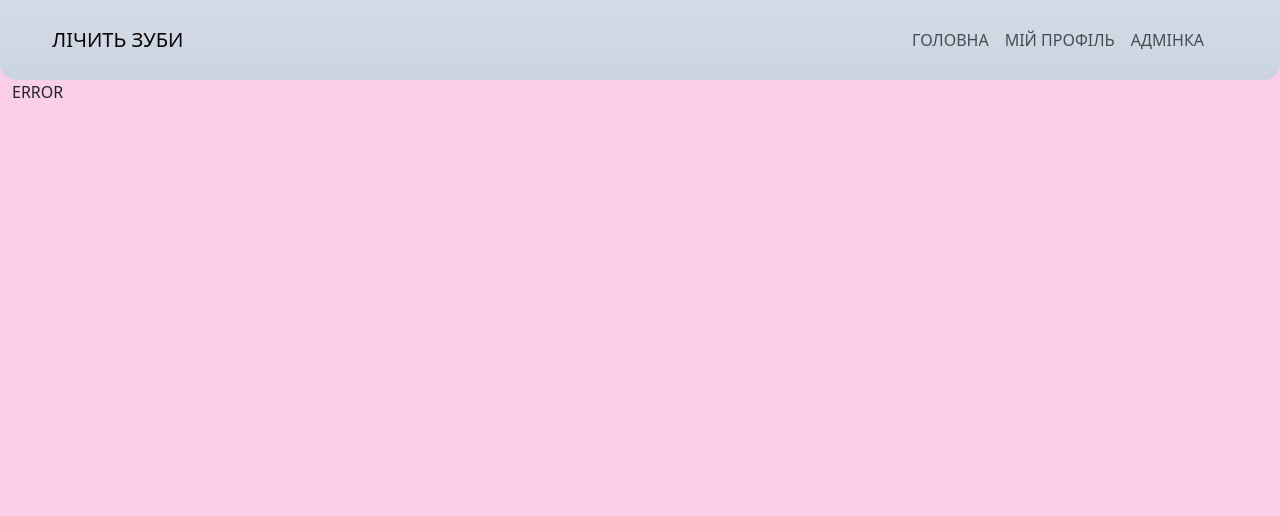
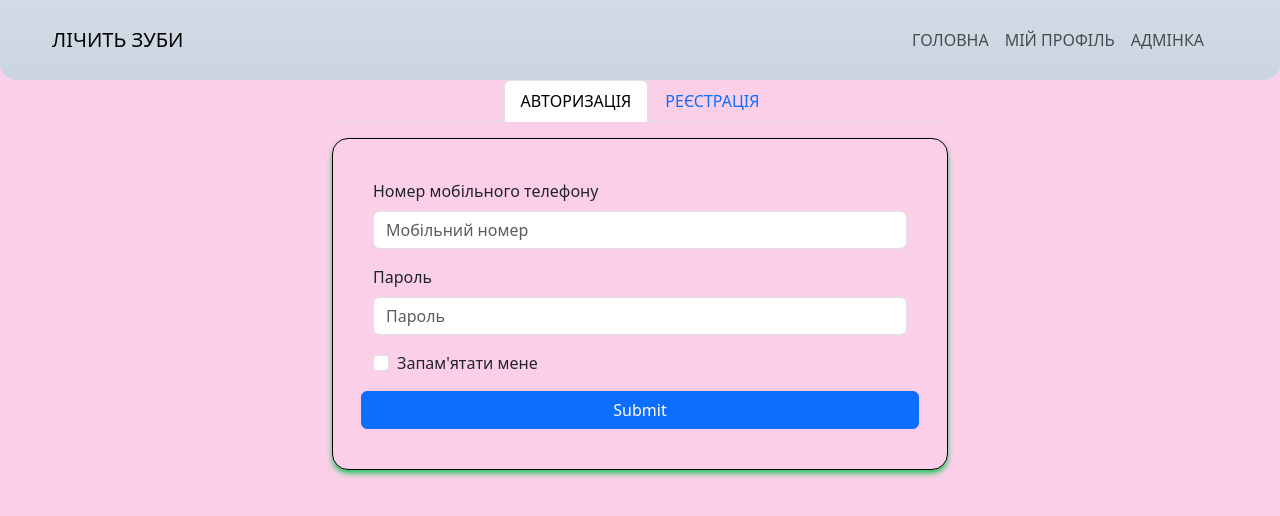
Before and after one commit to VladGrushevoi/learning-typescript, a React (Vite) app in the folder e-journal/: page /auth in a window 1280 px wide. Shown: the top 516 px of the page. Built offline with nearby package versions, Linux system fonts and the light colour scheme.

Commit message:
starting for creating auth page

```diff
--- /dev/null
+++ b/e-journal/src/components/SignInForm/SignInForm.tsx
@@ -0,0 +1,29 @@
+import { Button, Form, Row } from "react-bootstrap"
+
+export const SignInForm = () => {
+    return (
+        <>
+            <Form className="py-3 px-4">
+                <Form.Group className="mb-3" controlId="formBasicEmail">
+                    <Form.Label>Номер мобільного телефону</Form.Label>
+                    <Form.Control type="email" placeholder="Мобільний номер" />
+                    <Form.Text className="text-muted">
+                    </Form.Text>
+                </Form.Group>
+
+                <Form.Group className="mb-3" controlId="formBasicPassword">
+                    <Form.Label>Пароль</Form.Label>
+                    <Form.Control type="password" placeholder="Пароль" />
+                </Form.Group>
+                <Form.Group className="mb-3" controlId="formBasicCheckbox">
+                    <Form.Check type="checkbox" label="Запам'ятати мене" />
+                </Form.Group>
+                <Row>
+                <Button variant="primary" type="submit" className="">
+                    Submit
+                </Button>
+                </Row>
+            </Form>
+        </>
+    )
+}
--- /dev/null
+++ b/e-journal/src/components/pages/AuthPage/AuthPage.tsx
@@ -0,0 +1,35 @@
+import { Col, Row, Tab, Tabs } from "react-bootstrap"
+import { SignInForm } from "../../SignInForm/SignInForm"
+
+interface AuthPageProps {
+
+}
+
+export const AuthPage = ({ }: AuthPageProps) => {
+    return (
+        <>
+            <Row className="">
+                <Col sm={1} md={2} lg={3}></Col>
+                <Col>
+                <Tabs
+                    defaultActiveKey="signIn"
+                    id="uncontrolled-tab-example"
+                    className="mb-3 justify-center"
+                >
+                    <Tab
+                        eventKey="signIn"
+                        title="АВТОРИЗАЦІЯ"
+                        className="justify-center content-center py-4 px-3 items-center border border-black rounded-2xl shadow-md shadow-green-500"
+                        >
+                        <SignInForm />
+                    </Tab>
+                    <Tab eventKey="signUp" title="РЕЄСТРАЦІЯ">
+                        РЕЄСТРАЦІЯ
+                    </Tab>
+                </Tabs>
+                </Col >
+                <Col sm={1} md={2} lg={3}></Col>
+            </Row>
+        </>
+    )
+}
--- a/e-journal/src/router.tsx
+++ b/e-journal/src/router.tsx
@@ -3,6 +3,7 @@ import { MainPage } from "./components/pages/MainPage/MainPage"
 import { ProfilePage } from "./components/pages/ProfilePage/ProfilePage"
 import { AdminPage } from "./components/pages/AdminPage/AdminPage"
 import { useFakeWorkHour } from "./fake-data/fake-workHour"
+import { AuthPage } from "./components/pages/AuthPage/AuthPage"
 
 export const getRoutes = () => {
     const { workDays, addNewWorkHour } = useFakeWorkHour();
@@ -19,6 +20,10 @@ export const getRoutes = () => {
                 })}
             />,
             errorElement: <div>ERROR</div>
+        },
+        {
+            path:'/auth',
+            element: <AuthPage />
         },
         {
             path: "/main",
```
Also changed, not shown: e-journal/src/components/SignUpForm/SignUpForm.tsx (added).
